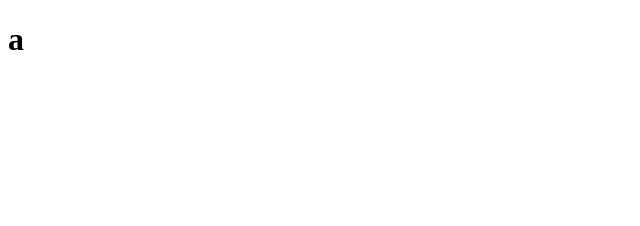
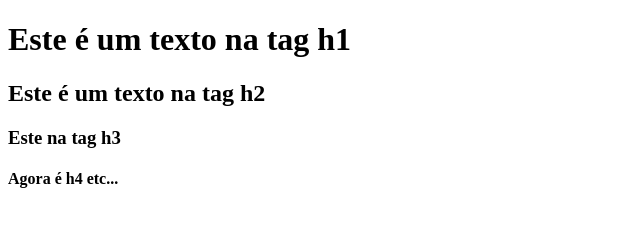
Before and after one commit to RyanSoaresDev/learning-html-css, a plain HTML site: page html_2/index.html in a window 1280 px wide. Shown: the whole page, without its empty margins (0-640 px from the left). Drawn offline with Linux system fonts and the light colour scheme.

Commit message:
Aplicando titulos na página

```diff
--- a/html_2/index.html
+++ b/html_2/index.html
@@ -4,6 +4,9 @@
     <title>HTML Fundamentos</title>
 </head>
 <body>
-    <h1>a</h1>
+    <h1>Este é um texto na tag h1</h1>
+    <h2>Este é um texto na tag h2</h2>
+    <h3>Este na tag h3</h3>
+    <h4>Agora é h4 etc...</h4>
 </body>
 </html>
```
